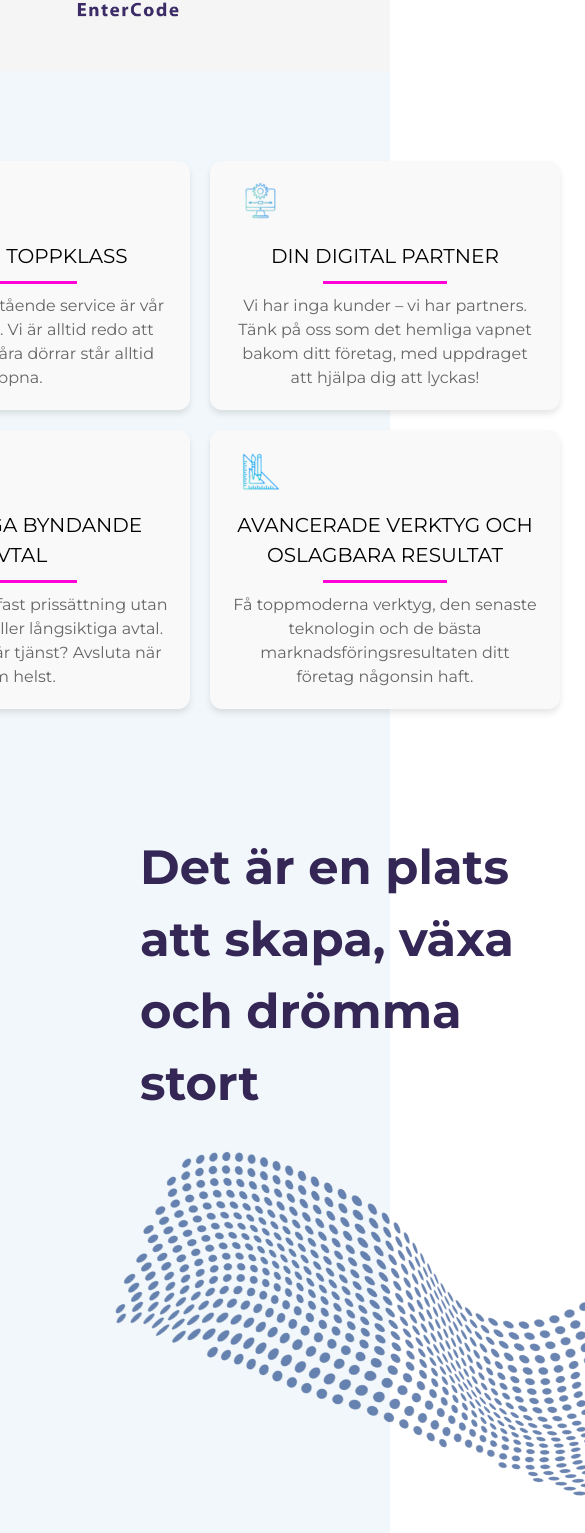
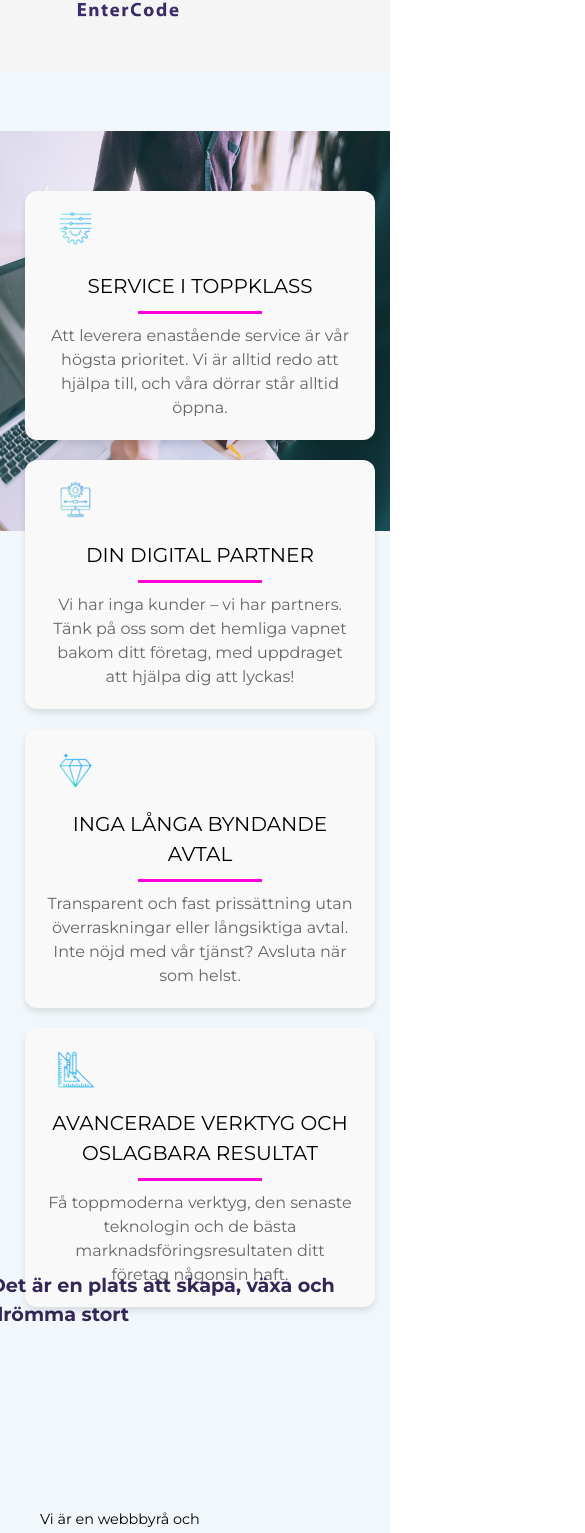
Before and after one commit to EnterCodeKB/entercode-web, a Next.js app: page /pages/omoss in a window 390 px wide. Shown: the part 146-1679 px from the top of the page, 585 px wide, since content can reach past the window. Built offline with nearby package versions, Linux system fonts and the light colour scheme.

Commit message:
Initial commit

```diff
--- a/app/pages/omoss/omoss.module.css
+++ b/app/pages/omoss/omoss.module.css
@@ -72,3 +72,64 @@
 .cardscontainer {
   margin-left: -200px;
 }
+@media (max-width: 767px) {
+  .a4container {
+    flex-direction: column; /* Separata kolumner */
+  }
+
+  .h1box {
+    font-size: 1.2rem;
+  }
+
+  .rotatedimg {
+    display: none;
+  }
+
+  .textcontainer {
+    font-size: 0.9rem;
+  }
+
+  .visiondiv h2 {
+    font-size: 1rem;
+  }
+
+  .visiontext {
+    font-size: 0.9rem;
+  }
+  .workimg{
+    width: 550px;
+    height:400px;
+  }
+  .workingcontainer {
+    display: flex;
+    flex-direction: column;
+    height: 100px;
+    gap: 20px;
+  }
+  .cardscontainer{
+    margin-top:-450px;
+    margin-left:5px;
+  }
+
+  .a4container{
+    margin-top:1000px;
+    margin-left:-150px;
+    width: 80%;
+  }
+}
+
+
+/* Medelstora skärmar (tablets) */
+@media (min-width: 768px) and (max-width: 1023px) {
+  .a4container {
+    flex-direction: column; /* Fortsatt kolumnformat */
+  }
+
+  .h1box {
+    font-size: 1.5rem;
+  }
+
+  .rotatedimg {
+    transform: rotate(-5deg);
+  }
+}
--- a/app/pages/omoss/page.js
+++ b/app/pages/omoss/page.js
@@ -1,7 +1,7 @@
 "use client";
 import React from "react";
 import styles from "./omoss.module.css";
-import Cards from "../../components/FourCards";
+import FourCards from "../../components/FourCards";
 
 export default function Work() {
   return (
@@ -16,7 +16,7 @@ export default function Work() {
           />
         </div>
         <div className={styles.cardscontainer}>
-          <Cards />
+          <FourCards />
         </div>
       </div>
       <div className={styles.a4container}>
--- a/app/styles/4Cards.module.css
+++ b/app/styles/4Cards.module.css
@@ -49,3 +49,19 @@
   -webkit-box-orient: vertical; /* Vertikal orientering för box */
   word-wrap: break-word; /* Tillåt brytning av långa ord */
 }
+@media (max-width: 480px) {
+}
+@media (max-width: 768px) {
+  .grid{
+    display: flex;
+    flex-direction: column;
+  }
+
+
+}
+@media (max-width: 991px) {
+}
+@media (max-width: 1200px) {
+}
+@media (max-width: 1439px) {
+}
```
Also changed, not shown: tsconfig.json (+13 -4 lines).
